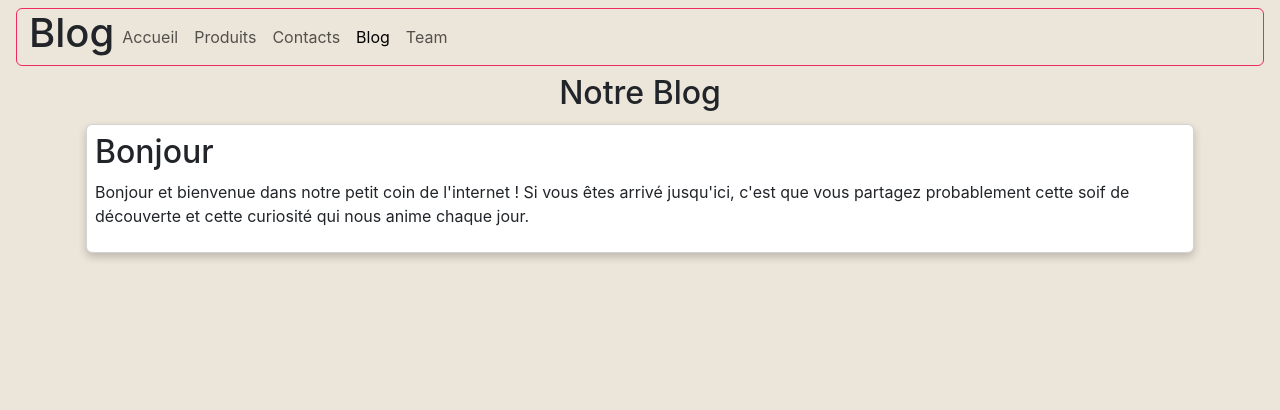
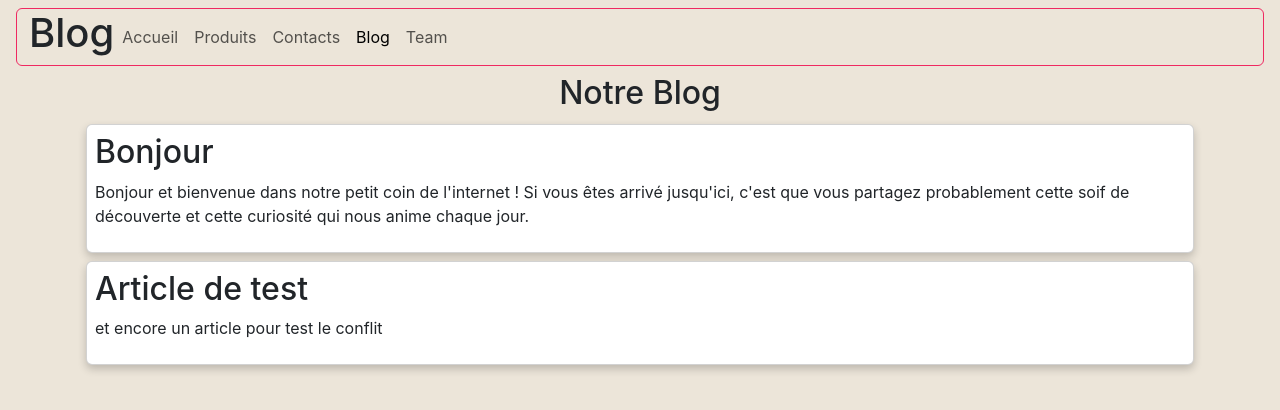
Before and after one commit to Pierrick74/siteEntrepriseGitCampus, a plain HTML site: page blog.html in a window 1280 px wide. Drawn offline with nearby package versions, Linux system fonts and the light colour scheme.

Commit message:
article de test

```diff
--- a/blog.html
+++ b/blog.html
@@ -45,6 +45,17 @@
                     </div>
              </div>
              <!--article 2-->
+             <div class="container">
+                    <div class="col-12 my-1">
+                        <div class="card h-100">
+                           <div class="container p-2">
+                                <h2>Article de test</h2>
+                                <p>et encore un article pour test le conflit</p>
+
+                            </div>
+                        </div>
+                    </div>
+             </div>
              <!--article 3-->
              <!--article 4-->
         </section>
```
